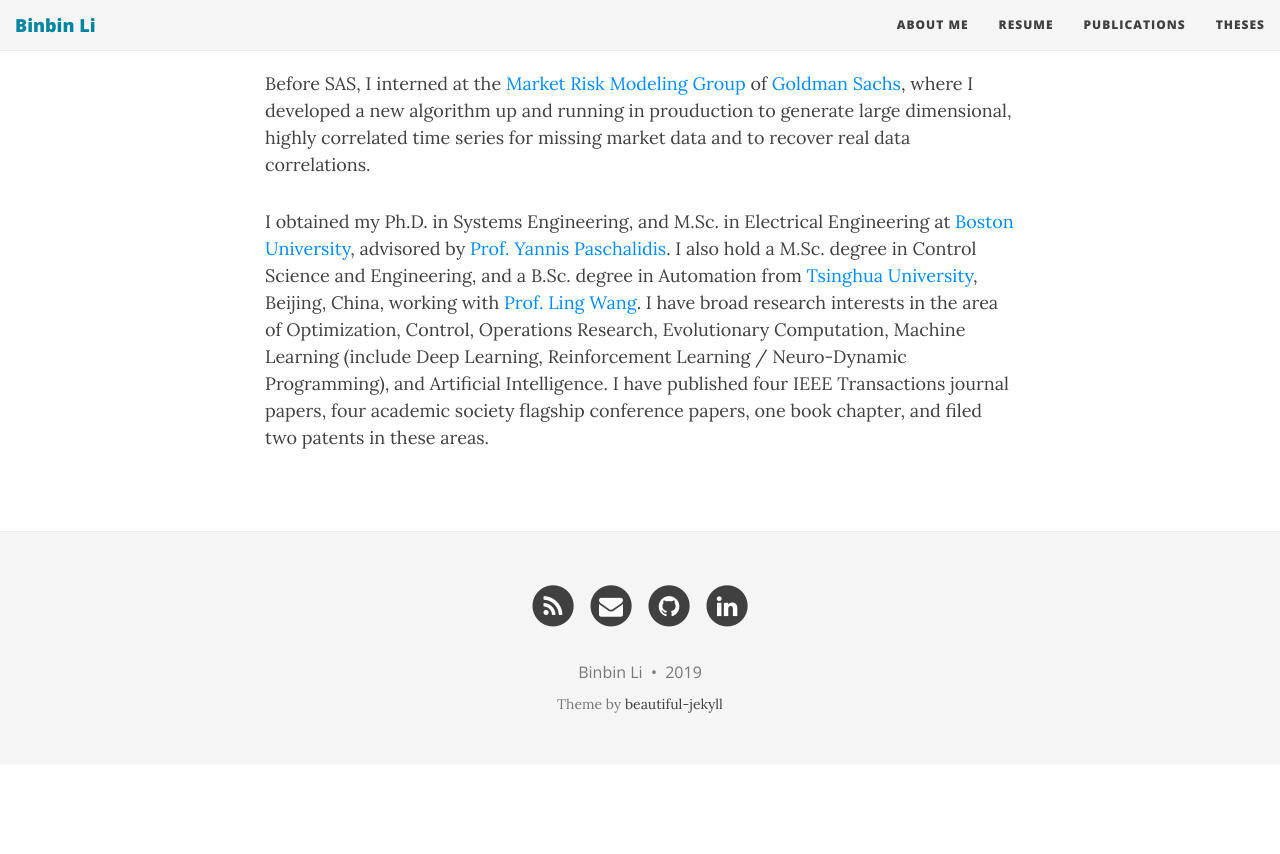
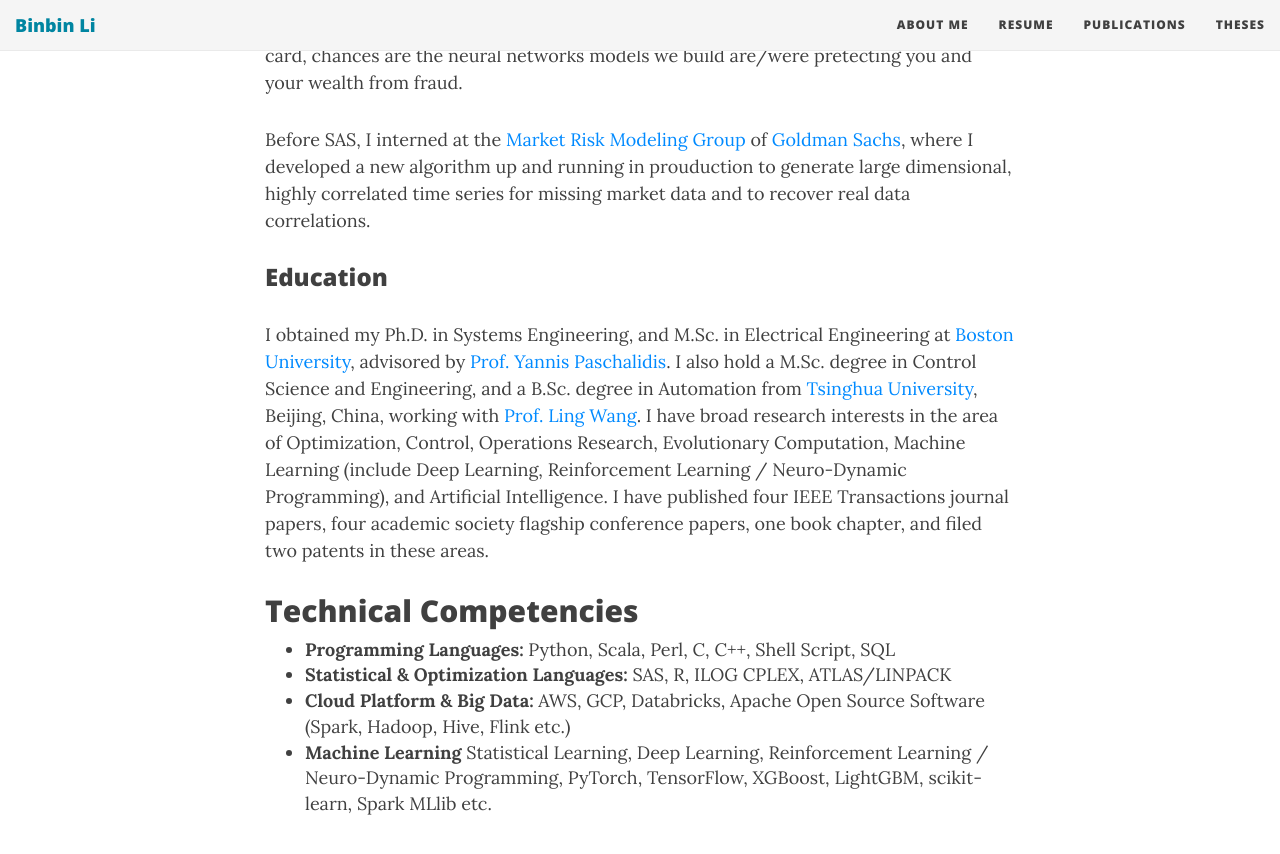
Before and after one commit to labrook/labrook.github.io, a Jekyll site: the page built from index.md, in a window 1280 px wide and 900 px high, scrolled down 979 px. Shown: the top 854 px of the window. Built offline with Jekyll 4.4.1, drawn with Linux system fonts in a browser that asks for light colours; nearby versions of some CDN libraries; before the commit the page ends 1744 px from its top, so only the background shows below that.

Commit message:
Better formatting of 'About Me'

```diff
--- a/index.md
+++ b/index.md
@@ -10,10 +10,21 @@ My name is Binbin Li. I am currently the Head of Data Science at [true[X]](https
 
 - **UP//LIFT Monitor**, an industry-leading online survey sampling and collection system that correctly and precisely measures performance of ad campaigns on and off true[X]'s ad networks.
 
+### Previous Experience
+
 Before true[X], I was a Data Scientist Manager at [KMPG Lighthouse - Center of Excellency in Data & Analytics](https://advisory.kpmg.us/services/data-analytics.html), where I delivered novel machine learning and artificial intelligence models to help clients turn data into value.
 
 Before KPMG, I worked at [SAS Instituite](https://www.sas.com) and led the core data science team of [SAS Fraud Management Solution](https://www.sas.com/en_us/software/fraud-management.html), the industry leading real-time fraud management system to combat credit/debit card and online banking fraud. We had built real time fraud detection models for major top-tier banks all over the world, and helped clients prevent fraud loss of hundreds of millions dollars. If you live in the US and have a credit/debit card, chances are the neural networks models we build are/were pretecting you and your wealth from fraud.
 
 Before SAS, I interned at the [Market Risk Modeling Group](https://www.goldmansachs.com/careers/divisions/risk/) of [Goldman Sachs](https://www.goldmansachs.com/), where I developed a new algorithm up and running in prouduction to generate large dimensional, highly correlated time series for missing market data and to recover real data correlations.
 
+### Education
+
 I obtained my Ph.D. in Systems Engineering, and M.Sc. in Electrical Engineering at [Boston University](http://www.bu.edu/), advisored by [Prof. Yannis Paschalidis](http://sites.bu.edu/paschalidis/people/yannis-paschalidis/). I also hold a M.Sc. degree in Control Science and Engineering, and a B.Sc. degree in Automation from [Tsinghua University](https://www.tsinghua.edu.cn), Beijing, China, working with [Prof. Ling Wang](https://www.tsinghua.edu.cn/publish/auen/1713/2011/20110919083200742395822/20110919083200742395822_.html). I have broad research interests in the area of Optimization, Control, Operations Research, Evolutionary Computation, Machine Learning (include Deep Learning, Reinforcement Learning / Neuro-Dynamic Programming), and Artificial Intelligence. I have published four IEEE Transactions journal papers, four academic society flagship conference papers, one book chapter, and filed two patents in these areas.
+
+## Technical Competencies
+
+- **Programming Languages:**  Python, Scala, Perl, C, C++, Shell Script, SQL
+- **Statistical & Optimization Languages:** SAS, R, ILOG CPLEX, ATLAS/LINPACK
+- **Cloud Platform & Big Data:** AWS, GCP, Databricks, Apache Open Source Software (Spark, Hadoop, Hive, Flink etc.)
+- **Machine Learning** Statistical Learning, Deep Learning, Reinforcement Learning / Neuro-Dynamic Programming, PyTorch, TensorFlow, XGBoost, LightGBM, scikit-learn, Spark MLlib etc.
```
